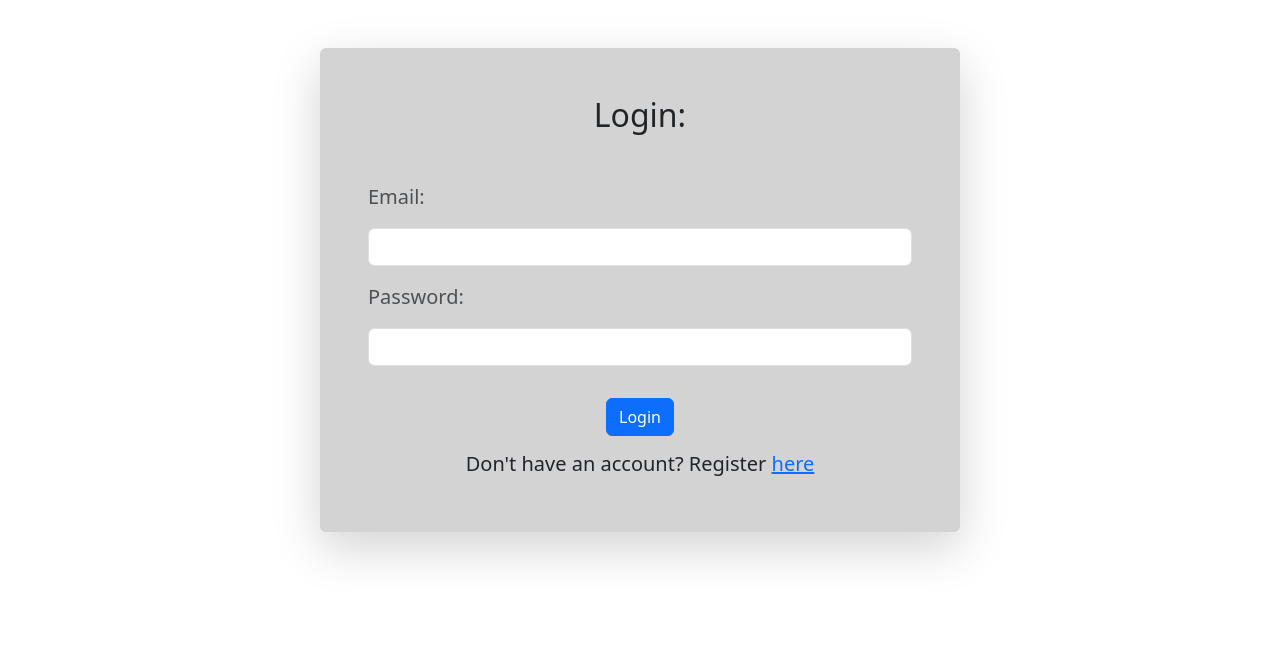
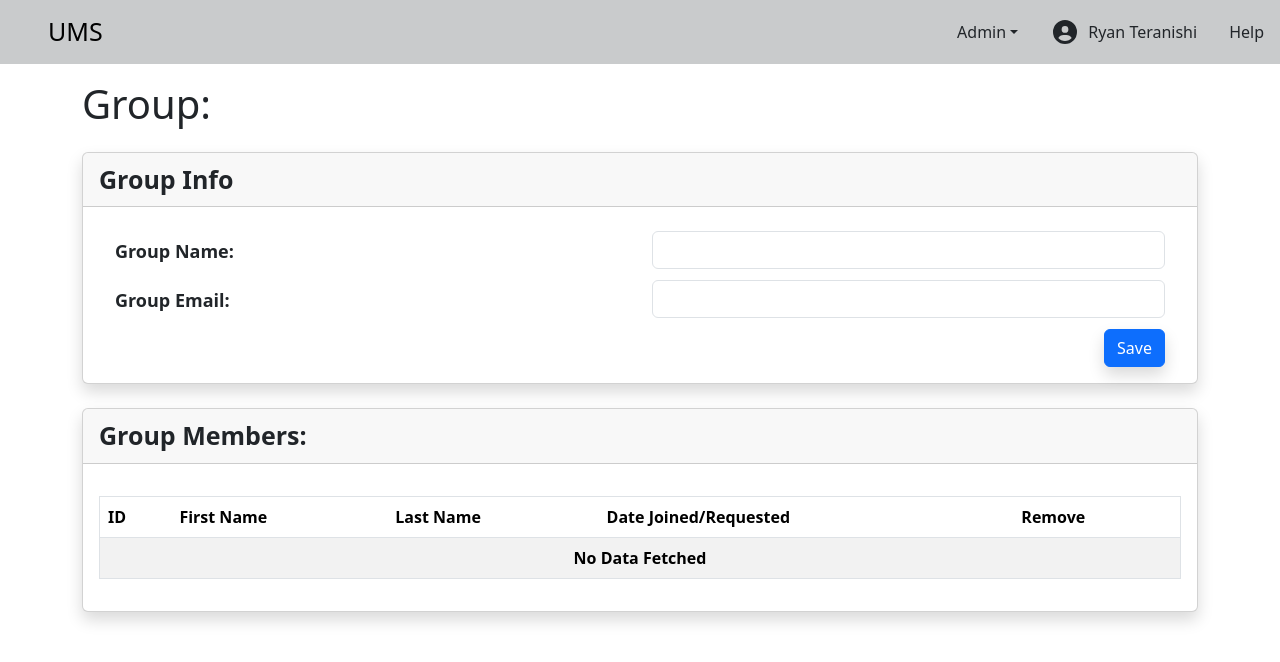
Before and after one commit to ryan-ichiro/ums_react, a React (Vite) app: page /#/group/groupform in a window 1280 px wide. Before the commit this address led to /#/auth/login. Shown: the top 662 px of the page. Built offline with nearby package versions, Linux system fonts and the light colour scheme.

Commit message:
UMS-3: update to datatable, front end data

```diff
--- a/src/components/DataTable.tsx
+++ /dev/null
@@ -1,74 +0,0 @@
-import { Button, Table } from "react-bootstrap"
-import dayjs from "dayjs"
-
-interface header {
-  key: string,
-  label: string,
-  sortable: undefined | true
-  options?: undefined | { true: string, false: string }
-  type: any
-  cell: Function
-  variant?: undefined | string
-}
-
-interface DataTableProps {
-  headers: header[],
-  data: any[],
-  dateFormatter: Function
-}
-
-function DataTable({ headers, data, dateFormatter }: DataTableProps) {
-  return (
-    <>
-      <Table
-        striped
-        bordered
-        hover
-        className="my-3"
-      >
-        <thead>
-          <tr>
-            {headers.map((header, index) => {
-              return (
-                <th key={index}>{header.label}</th>
-              )
-            })}
-          </tr>
-        </thead>
-        <tbody>
-          {data?.map((row, index) => {
-            return (
-              <tr key={index}>
-                {headers.map((header, index) => {
-                  const key = header.key
-                  const type = header.type
-                  if (type == String) {
-                    return <td key={index}>{row[key]}</td>
-                  } else if (type == Boolean) {
-                    const bool = row[key]
-                    return bool ? <td key={index}>{header.options?.true}</td> : <td>{header.options?.false}</td>
-                  } else if (type == Date) {
-                    return dateFormatter(row[key], index)
-                  } else if (type == Button) {
-                    return (
-                      <td key={index} width={1}>
-                        <Button
-                        onClick={() => header.cell(row)}
-                        variant={header.variant}>{header.label}</Button>
-                      </td>
-                    )
-                  }
-                })}
-              </tr>
-            )
-          })}
-        </tbody>
-      </Table>
-    </>
-
-  )
-}
-
-
-
-export default DataTable
--- /dev/null
+++ b/src/components/GroupMembersTable.jsx
@@ -0,0 +1,30 @@
+import { Button } from "react-bootstrap"
+import DataTable from "./util/DataTable"
+import { formatToDateWithTime } from "./util/DateFormatter"
+import useLoadingStore from "../stores/LoadingStore"
+
+function GroupMembersTable({ }) {
+  const { loadingVal } = useLoadingStore()
+  const headers = [
+    { key: 'id', label: "ID", sortable: true, type: String },
+    { key: 'firstName', label: "First Name", sortable: true, type: String },
+    { key: 'lastName', label: "Last Name", sortable: true, type: String },
+    { key: 'createdOnDatetime', label: "Date Joined/Requested", sortable: true, type: String },
+    { key: 'remove', label: "Remove", sortable: false, type: Button, variant: 'danger' }
+  ]
+
+
+  return (
+    <>
+      <DataTable
+        headers={headers}
+        //data={groupUserFE}
+        dateFormatter={formatToDateWithTime}
+        noDataMessage={"No Data Fetched"}
+        loading={loadingVal}
+      />
+    </>
+  )
+}
+
+export default GroupMembersTable
--- /dev/null
+++ b/src/components/util/DataTable.tsx
@@ -0,0 +1,86 @@
+import { Button, Spinner, Table } from "react-bootstrap"
+import dayjs from "dayjs"
+
+interface header {
+  key: string,
+  label: string,
+  sortable: undefined | true
+  options?: undefined | { true: string, false: string }
+  type: any
+  cell: Function
+  variant?: undefined | string
+}
+
+interface DataTableProps {
+  headers: header[],
+  data: any[],
+  dateFormatter: Function
+  noDataMessage: String
+  loading: number
+}
+
+function DataTable({ headers, data, dateFormatter, noDataMessage, loading }: DataTableProps) {
+  return (
+    <>
+      <Table
+        striped
+        hover
+        className="my-3 border"
+      >
+        <thead>
+          <tr>
+            {headers.map((header, index) => {
+              return (
+                <th key={index}>{header.label}</th>
+              )
+            })}
+          </tr>
+        </thead>
+        <tbody>
+          {
+            data ? (
+              data.map((row, index) => {
+                return (
+                  <tr key={index}>
+                    {headers.map((header, index) => {
+                      const key = header.key
+                      const type = header.type
+                      if (type == String) {
+                        return <td key={index}>{row[key]}</td>
+                      } else if (type == Boolean) {
+                        const bool = row[key]
+                        return bool ? <td key={index}>{header.options?.true}</td> : <td>{header.options?.false}</td>
+                      } else if (type == Date) {
+                        return dateFormatter(row[key], index)
+                      } else if (type == Button) {
+                        return (
+                          <td key={index} width={1}>
+                            <Button
+                              onClick={() => header.cell(row)}
+                              variant={header.variant}>{header.label}</Button>
+                          </td>
+                        )
+                      }
+                    })}
+                  </tr>
+                )
+              })
+            ) : (
+              <tr>
+                <td style={{textAlign: 'center'}} colSpan={headers.length}>
+                  {loading > 0 ?
+                  <Spinner /> : <b>{noDataMessage}</b>}
+                </td>
+              </tr>
+            )
+          }
+        </tbody>
+      </Table>
+    </>
+
+  )
+}
+
+
+
+export default DataTable
--- /dev/null
+++ b/src/data/groups.js
@@ -0,0 +1,34 @@
+const groupsFE = [
+    {
+        id: 1,
+        name: "Group 1",
+        emailGroup: "email@email.com",
+        isPrivate: false
+    },
+    {
+        id: 2,
+        name: "Group 2",
+        emailGroup: "email@email.com",
+        isPrivate: false
+    },
+    {
+        id: 3,
+        name: "Group 3",
+        emailGroup: "email@email.com",
+        isPrivate: true
+    },
+    {
+        id: 4,
+        name: "Group 4",
+        emailGroup: "email@email.com",
+        isPrivate: false
+    },
+    {
+        id: 5,
+        name: "Group 5",
+        emailGroup: "email@email.com",
+        isPrivate: true
+    },
+]
+
+export { groupsFE }
--- a/src/pages/Group.jsx
+++ b/src/pages/Group.jsx
@@ -1,14 +1,17 @@
 import { useEffect } from "react"
 import { Button, Container, Table } from "react-bootstrap"
 import useGroupStore from "../stores/GroupStore"
-import DataTable from "../components/DataTable"
+import DataTable from "../components/util/DataTable"
 import { useNavigate } from "react-router-dom"
 import { formatToDateWithTime } from "../components/util/DateFormatter"
 import { FontAwesomeIcon } from "@fortawesome/react-fontawesome"
 import { faPlus } from "@fortawesome/free-solid-svg-icons"
+import { groupsFE } from "../data/groups"
+import useLoadingStore from "../stores/LoadingStore"
 
 function Group() {
   const { loadGroups, groups, setSelectedGroup } = useGroupStore()
+  const { loadingVal } = useLoadingStore()
   const navigate = useNavigate()
 
   const headers = [
@@ -41,8 +44,10 @@ function Group() {
       <Button className="mt-3" onClick={() => createButtonClicked()}><FontAwesomeIcon icon={faPlus} /> Create Group</Button>
       <DataTable
         headers={headers}
-        data={groups}
+        data={groupsFE}
         dateFormatter={formatToDateWithTime}
+        noDataMessage={"No Data Fetched"}
+        loading={loadingVal}
       >
       </DataTable>
     </Container>
--- a/src/pages/GroupForm.jsx
+++ b/src/pages/GroupForm.jsx
@@ -7,6 +7,8 @@ import Input from "../components/util/Input"
 import { formatToDateWithTime } from "../components/util/DateFormatter"
 import Date from "../components/util/Date"
 import useUserStore from "../stores/UserStore"
+import DataTable from "../components/util/DataTable"
+import GroupMembersTable from "../components/GroupMembersTable"
 
 function GroupForm() {
   const { selectedGroup, loadGroupById, setSelectedGroup, createGroup, updateGroup } = useGroupStore()
@@ -76,7 +78,9 @@ function GroupForm() {
         <Card className="shadow mt-4">
           <Card.Header style={{ fontSize: '25px' }}><b>Group Members:</b></Card.Header>
           <Card.Body>
+            <GroupMembersTable
 
+            />
           </Card.Body>
         </Card>
       </Container>
--- a/src/stores/UserStore.js
+++ b/src/stores/UserStore.js
@@ -4,7 +4,7 @@ import useLoadingStore from './LoadingStore'
 
 const useUserStore = create((set, get) => ({
     // === STATES ==================
-    currentUser: undefined,
+    currentUser: {id: 1, firstName: "Ryan", lastName: "Teranishi", admin: true},
     loggedIn: false,
     loginMessage: undefined,
     registerMessage: undefined,
```
Also changed, not shown: src/data/groupUser.js (added, +7 -0 lines).
